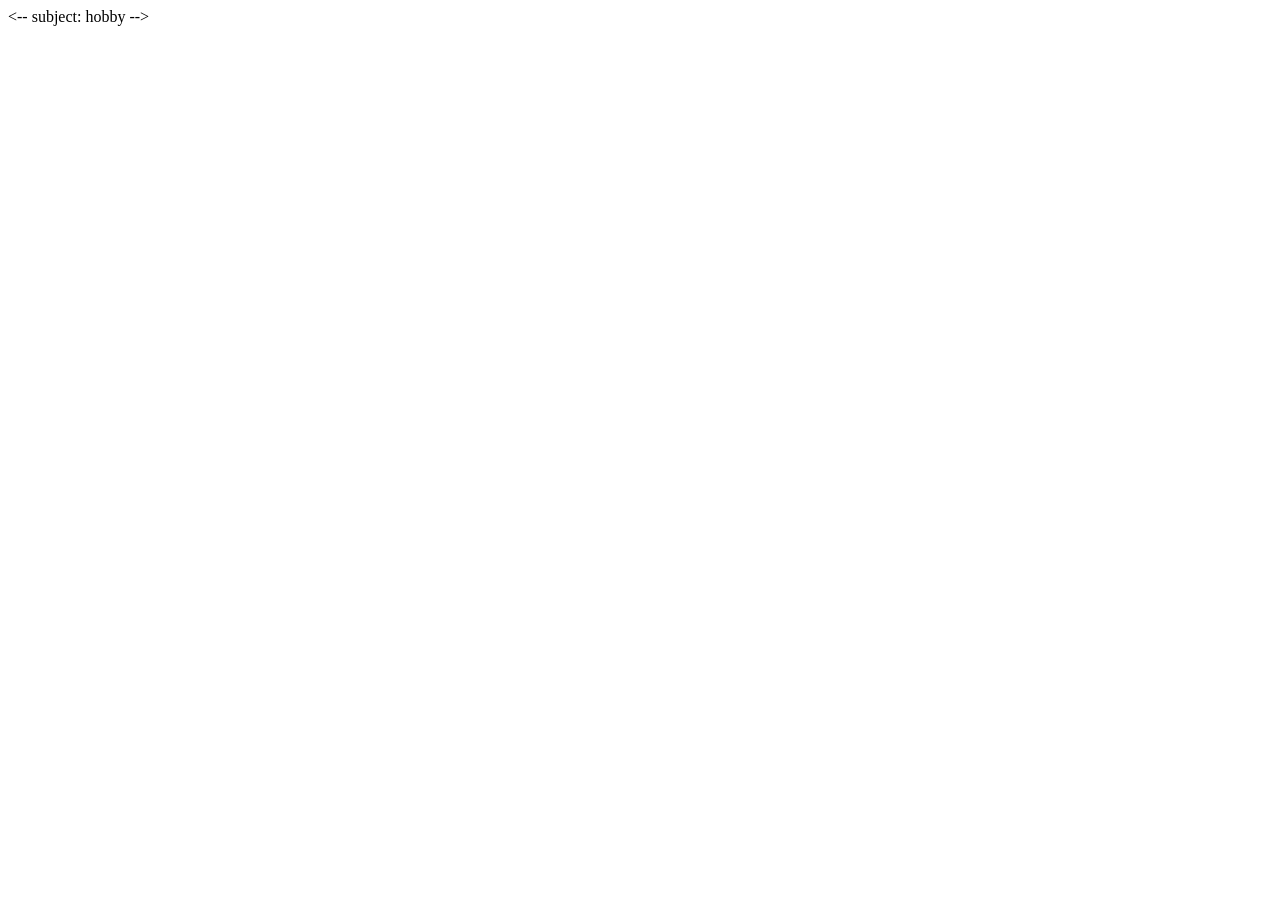
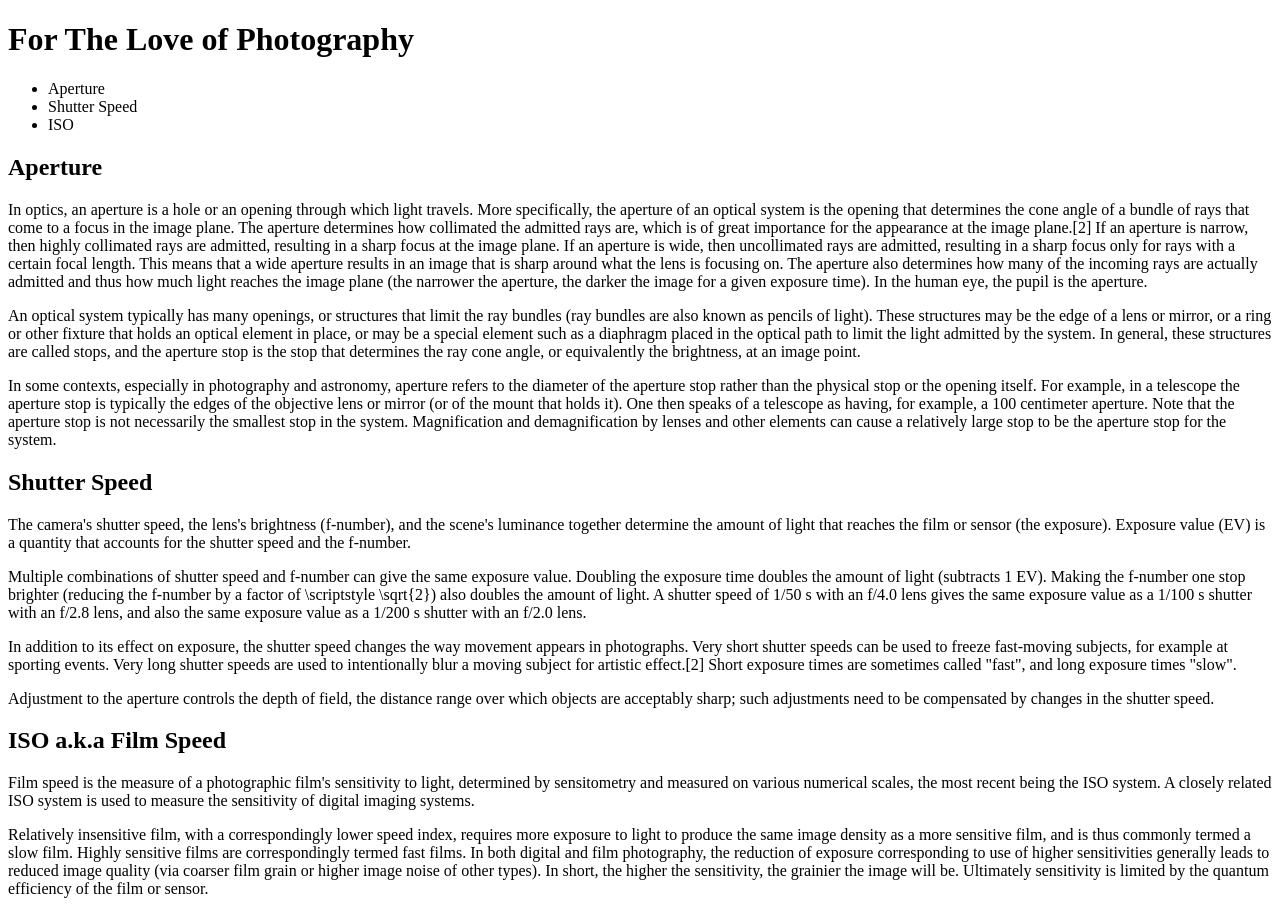
Before and after one commit to bonniecarter/dws1, a plain HTML site: page index.html in a window 1280 px wide. Before the commit the page ends 800 px from the top, so only its background shows below. Drawn offline with Linux system fonts and the light colour scheme.

Commit message:
carter-bonnie index update
updated index

```diff
--- a/index.html
+++ b/index.html
@@ -1 +1,50 @@
-<-- subject: hobby -->
+<!-- subject: hobby -->
+<!-- by: bonnie carter -->
+<!-- date: 11/29/14-->
+
+<!DOCTYPE html>
+<html lang-"en">
+	<head>
+		<meta charset="utf-8" />
+		<title>For the Love of Photography</title>
+	</head>
+	<body>
+		<h1>For The Love of Photography</h1>
+		<ul>
+			<li>Aperture</li>
+			<li>Shutter Speed</li>
+			<li>ISO</li>
+		</ul>
+
+		<h2>Aperture</h2>
+
+		<!--http://en.wikipedia.org/wiki/Aperture-->
+
+		<p>In optics, an aperture is a hole or an opening through which light travels. More specifically, the aperture of an optical system is the opening that determines the cone angle of a bundle of rays that come to a focus in the image plane. The aperture determines how collimated the admitted rays are, which is of great importance for the appearance at the image plane.[2] If an aperture is narrow, then highly collimated rays are admitted, resulting in a sharp focus at the image plane. If an aperture is wide, then uncollimated rays are admitted, resulting in a sharp focus only for rays with a certain focal length. This means that a wide aperture results in an image that is sharp around what the lens is focusing on. The aperture also determines how many of the incoming rays are actually admitted and thus how much light reaches the image plane (the narrower the aperture, the darker the image for a given exposure time). In the human eye, the pupil is the aperture.</p>
+
+		<p>An optical system typically has many openings, or structures that limit the ray bundles (ray bundles are also known as pencils of light). These structures may be the edge of a lens or mirror, or a ring or other fixture that holds an optical element in place, or may be a special element such as a diaphragm placed in the optical path to limit the light admitted by the system. In general, these structures are called stops, and the aperture stop is the stop that determines the ray cone angle, or equivalently the brightness, at an image point.</p>
+
+		<p>In some contexts, especially in photography and astronomy, aperture refers to the diameter of the aperture stop rather than the physical stop or the opening itself. For example, in a telescope the aperture stop is typically the edges of the objective lens or mirror (or of the mount that holds it). One then speaks of a telescope as having, for example, a 100 centimeter aperture. Note that the aperture stop is not necessarily the smallest stop in the system. Magnification and demagnification by lenses and other elements can cause a relatively large stop to be the aperture stop for the system.</p>
+
+		<h2>Shutter Speed</h2>
+
+		<!--http://en.wikipedia.org/wiki/Shutter_speed-->
+
+		<p>The camera's shutter speed, the lens's brightness (f-number), and the scene's luminance together determine the amount of light that reaches the film or sensor (the exposure). Exposure value (EV) is a quantity that accounts for the shutter speed and the f-number.</p>
+
+		<p>Multiple combinations of shutter speed and f-number can give the same exposure value. Doubling the exposure time doubles the amount of light (subtracts 1 EV). Making the f-number one stop brighter (reducing the f-number by a factor of \scriptstyle \sqrt{2}) also doubles the amount of light. A shutter speed of 1/50 s with an f/4.0 lens gives the same exposure value as a 1/100 s shutter with an f/2.8 lens, and also the same exposure value as a 1/200 s shutter with an f/2.0 lens.</p>
+
+		<p>In addition to its effect on exposure, the shutter speed changes the way movement appears in photographs. Very short shutter speeds can be used to freeze fast-moving subjects, for example at sporting events. Very long shutter speeds are used to intentionally blur a moving subject for artistic effect.[2] Short exposure times are sometimes called "fast", and long exposure times "slow".</p>
+
+		<p>Adjustment to the aperture controls the depth of field, the distance range over which objects are acceptably sharp; such adjustments need to be compensated by changes in the shutter speed.</p>
+
+		<h2>ISO a.k.a Film Speed</h2>
+
+		<!--http://en.wikipedia.org/wiki/Film_speed-->
+
+		<p>Film speed is the measure of a photographic film's sensitivity to light, determined by sensitometry and measured on various numerical scales, the most recent being the ISO system. A closely related ISO system is used to measure the sensitivity of digital imaging systems.</p>
+
+		<p>Relatively insensitive film, with a correspondingly lower speed index, requires more exposure to light to produce the same image density as a more sensitive film, and is thus commonly termed a slow film. Highly sensitive films are correspondingly termed fast films. In both digital and film photography, the reduction of exposure corresponding to use of higher sensitivities generally leads to reduced image quality (via coarser film grain or higher image noise of other types). In short, the higher the sensitivity, the grainier the image will be. Ultimately sensitivity is limited by the quantum efficiency of the film or sensor.</p>
+
+	</body>
+	</html>
```
